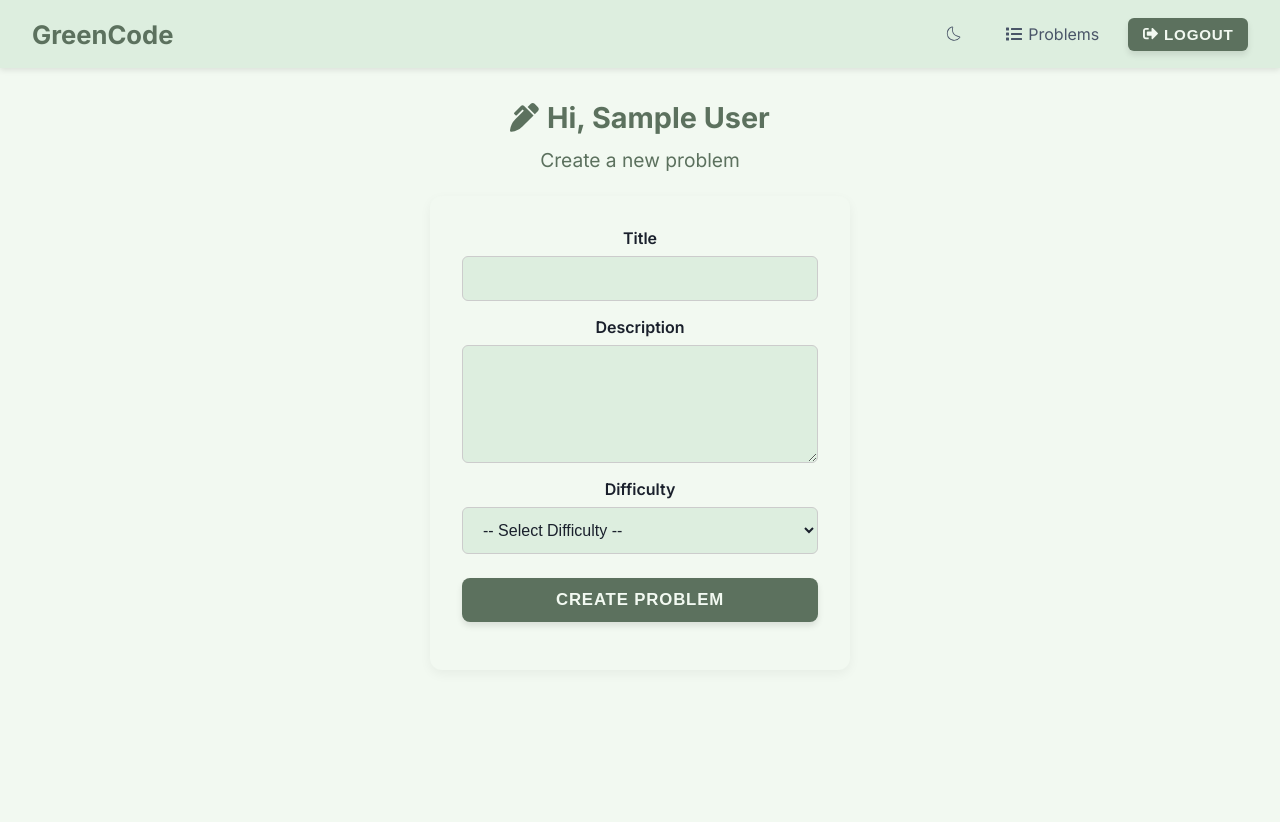
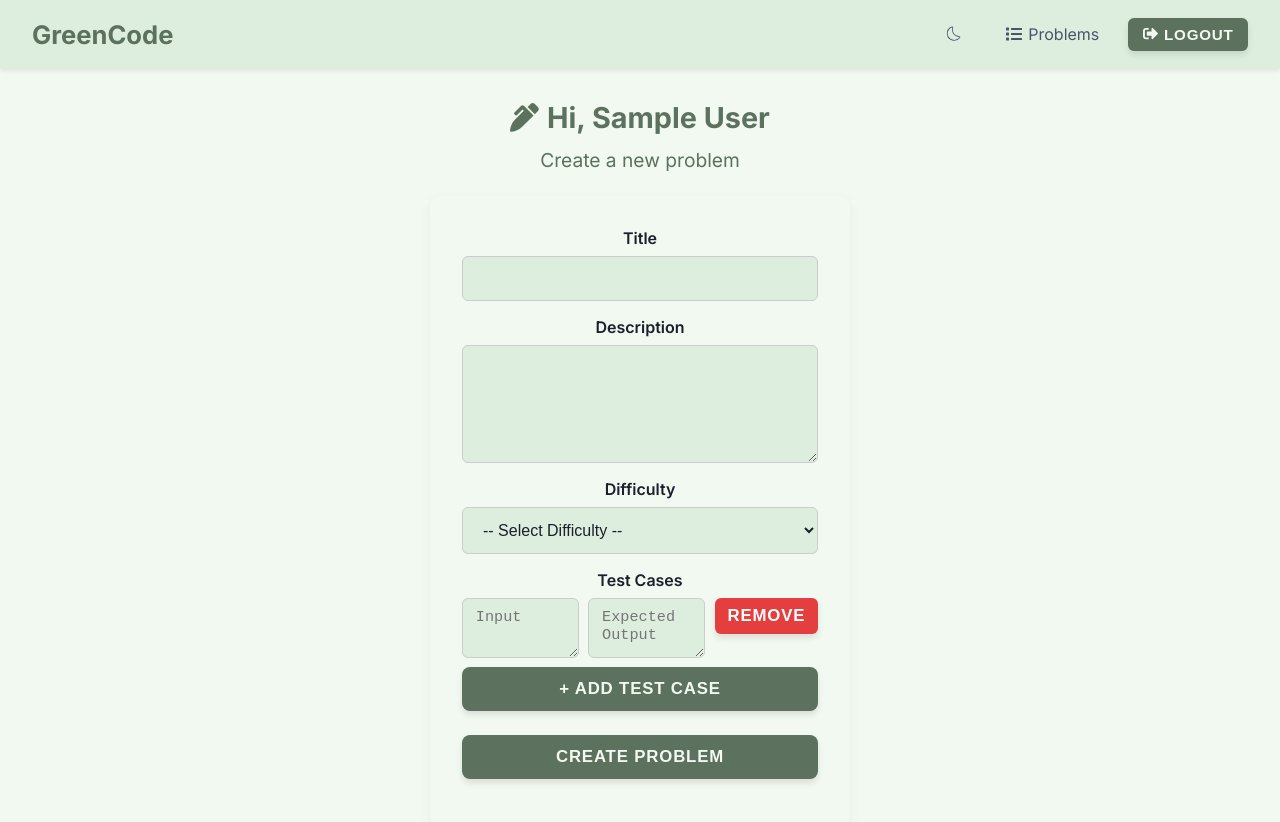
Before and after one commit to greenaltambe/online-judge, a React (Vite) app in the folder frontend/: page / in a window 1280 px wide. Shown: the top 822 px of the page. Before the commit the page ends 800 px from the top, so only its background shows below. Built offline with nearby package versions, Linux system fonts and the light colour scheme; sample sign-in values are in the browser's storage.

Commit message:
Add frontend to adding input problem

```diff
--- a/frontend/src/components/ProblemForm.jsx
+++ b/frontend/src/components/ProblemForm.jsx
@@ -11,8 +11,14 @@ function ProblemForm() {
 		title: "",
 		description: "",
 		difficulty: "",
+		testCases: [
+			{
+				input: "",
+				expectedOutput: "",
+			},
+		],
 	});
-	const { title, description, difficulty } = formData;
+	const { title, description, difficulty, testCases } = formData;
 	const { user } = useSelector((state) => state.auth);
 	const { isLoading, isError, isSuccess, message } = useSelector(
 		(state) => state.problems
@@ -46,7 +52,19 @@ function ProblemForm() {
 			return;
 		}
 
-		const problemData = { title, description, difficulty };
+		if (
+			testCases.length === 0 ||
+			testCases.some((testCase) => {
+				testCase.input === "" || testCase.expectedOutput === "";
+			})
+		) {
+			toast.error(
+				"Please fill in all test cases input and expected output"
+			);
+			return;
+		}
+
+		const problemData = { title, description, difficulty, testCases };
 
 		setHasSubmitted(true);
 		dispatch(createProblem(problemData));
@@ -55,6 +73,12 @@ function ProblemForm() {
 			title: "",
 			description: "",
 			difficulty: "",
+			testCases: [
+				{
+					input: "",
+					expectedOutput: "",
+				},
+			],
 		});
 	};
 
@@ -63,6 +87,25 @@ function ProblemForm() {
 			...prevState,
 			[e.target.id]: e.target.value,
 		}));
+	};
+
+	const handleTestCaseChange = (index, e) => {
+		const { name, value } = e.target;
+		const updatedTestCases = [...testCases];
+		updatedTestCases[index][name] = value;
+		setFormData({ ...formData, testCases: updatedTestCases });
+	};
+
+	const addTestCase = () => {
+		setFormData({
+			...formData,
+			testCases: [...testCases, { input: "", expectedOutput: "" }],
+		});
+	};
+
+	const removeTestCase = (index) => {
+		const updatedTestCases = testCases.filter((_, i) => i !== index);
+		setFormData({ ...formData, testCases: updatedTestCases });
 	};
 
 	if (isLoading) {
@@ -105,7 +148,6 @@ function ProblemForm() {
 							onChange={onChange}
 						></textarea>
 					</div>
-
 					<div className="form-group">
 						<label htmlFor="difficulty">Difficulty</label>
 						<select
@@ -121,6 +163,43 @@ function ProblemForm() {
 							<option value="hard">Hard</option>
 						</select>
 					</div>
+					<div className="form-group">
+						<label>Test Cases</label>
+						{testCases.map((tc, index) => (
+							<div key={index} className="testcase-row">
+								<textarea
+									name="input"
+									placeholder="Input"
+									value={tc.input}
+									onChange={(e) =>
+										handleTestCaseChange(index, e)
+									}
+								/>
+								<textarea
+									name="expectedOutput"
+									placeholder="Expected Output"
+									value={tc.expectedOutput}
+									onChange={(e) =>
+										handleTestCaseChange(index, e)
+									}
+								/>
+								<button
+									type="button"
+									onClick={() => removeTestCase(index)}
+									className="btn"
+								>
+									Remove
+								</button>
+							</div>
+						))}
+						<button
+							type="button"
+							onClick={addTestCase}
+							className="btn"
+						>
+							+ Add Test Case
+						</button>
+					</div>
 
 					<div className="form-group">
 						<button type="submit" className="btn btn-block">
--- a/frontend/src/components/styles/ProblemForm.css
+++ b/frontend/src/components/styles/ProblemForm.css
@@ -99,3 +99,44 @@
 		padding: 1.2rem;
 	}
 }
+/* Test Case Row */
+.testcase-row {
+	display: flex;
+	gap: 0.6rem;
+	margin-bottom: 0.6rem;
+	align-items: flex-start; /* Align top when multiline */
+}
+
+/* Textareas inside test case row */
+.testcase-row textarea {
+	flex: 1;
+	padding: 0.6rem 0.8rem;
+	font-size: 0.95rem;
+	border: 1px solid var(--border-color, #ccc);
+	border-radius: 6px;
+	background-color: var(--secondary-color);
+	color: var(--text-dark);
+	min-height: 60px; /* shorter than normal description field */
+	resize: vertical;
+	overflow-y: auto;
+}
+
+/* Focus state consistent with form fields */
+.testcase-row textarea:focus {
+	border-color: var(--accent-color);
+	box-shadow: 0 0 0 2px rgba(99, 102, 241, 0.2);
+	background-color: var(--secondary-color);
+}
+
+/* Remove button styles */
+.testcase-row .btn {
+	background: #e53e3e;
+	color: white;
+	padding: 0.5rem 0.8rem;
+	border-radius: 6px;
+	flex-shrink: 0;
+}
+
+.testcase-row .btn:hover {
+	background: #c53030;
+}
```
